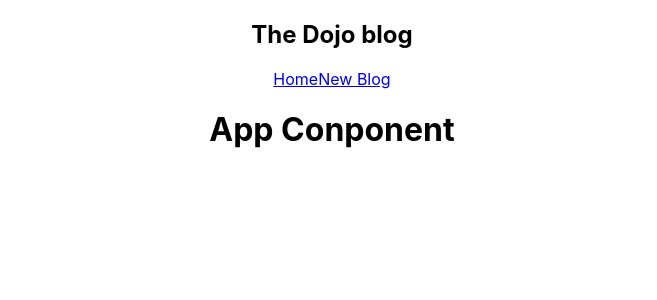
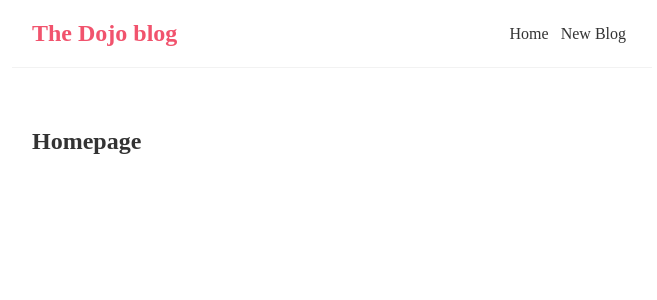
Before and after one commit to PETRUSBLACK/Dojo-Blog-2, a React (Create React App) app: page / in a window 1280 px wide. Shown: the top 300 px of the page, without its empty margins (308-965 px from the left). Built offline with nearby package versions, Linux system fonts and the light colour scheme.

Commit message:
adding the styles

```diff
--- a/src/App.css
+++ /dev/null
@@ -1,38 +0,0 @@
-.App {
-  text-align: center;
-}
-
-.App-logo {
-  height: 40vmin;
-  pointer-events: none;
-}
-
-@media (prefers-reduced-motion: no-preference) {
-  .App-logo {
-    animation: App-logo-spin infinite 20s linear;
-  }
-}
-
-.App-header {
-  background-color: #282c34;
-  min-height: 100vh;
-  display: flex;
-  flex-direction: column;
-  align-items: center;
-  justify-content: center;
-  font-size: calc(10px + 2vmin);
-  color: white;
-}
-
-.App-link {
-  color: #61dafb;
-}
-
-@keyframes App-logo-spin {
-  from {
-    transform: rotate(0deg);
-  }
-  to {
-    transform: rotate(360deg);
-  }
-}
--- a/src/App.js
+++ b/src/App.js
@@ -1,12 +1,12 @@
-import './App.css';
 import Navbar from './Navbar';
+import Home from './Home';
 
 function App() {
   return (
     <div className="App">
       <Navbar />
       <div className='content'>
-        <h1>App Conponent</h1>
+        <Home />
       </div>
     </div>
   );
--- /dev/null
+++ b/src/Home.js
@@ -0,0 +1,9 @@
+const Home = () => {
+    return (
+        <div className="home">
+            <h2>Homepage</h2>
+        </div>
+     );
+}
+
+export default Home;
--- a/src/index.css
+++ b/src/index.css
@@ -1,13 +1,35 @@
-body {
-  margin: 0;
-  font-family: -apple-system, BlinkMacSystemFont, 'Segoe UI', 'Roboto', 'Oxygen',
-    'Ubuntu', 'Cantarell', 'Fira Sans', 'Droid Sans', 'Helvetica Neue',
-    sans-serif;
-  -webkit-font-smoothing: antialiased;
-  -moz-osx-font-smoothing: grayscale;
+
+
+
+*{
+  margin : 0;
+  font-family: "Quicksand";
+  color: #333;
 }
-
-code {
-  font-family: source-code-pro, Menlo, Monaco, Consolas, 'Courier New',
-    monospace;
+.navbar {
+  padding: 20px;
+  display: flex;
+  align-items: center;
+  max-width: 600px;
+  margin: 0 auto;
+  border-bottom: 1px solid #f2f2f2;
 }
+.navbar h1{
+  color: #f1536d;
+}
+.navbar .links{
+  margin-left: auto;
+}
+.navbar a{
+  margin-left: 16pxx;
+  text-decoration: none;
+  padding: 6px;
+}
+.navbar a:hover{
+  color: #f1356d;
+}
+.content{
+  max-width: 600px;
+  margin: 40px auto;
+  padding: 20px;
+}
```
